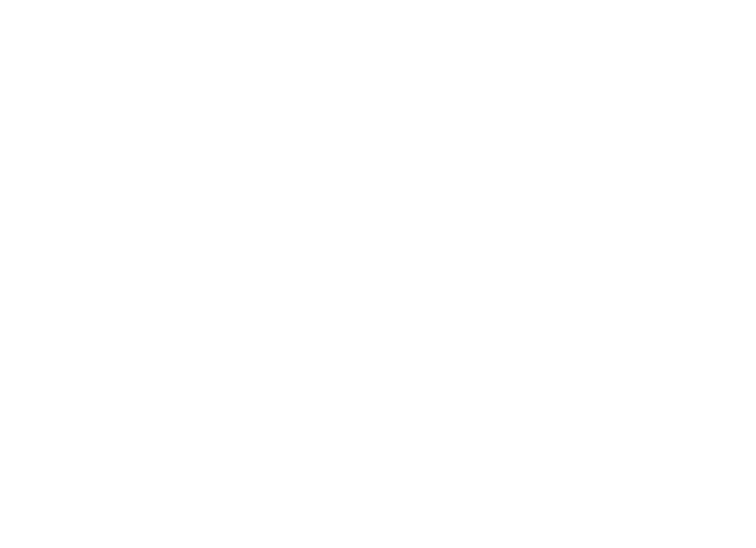
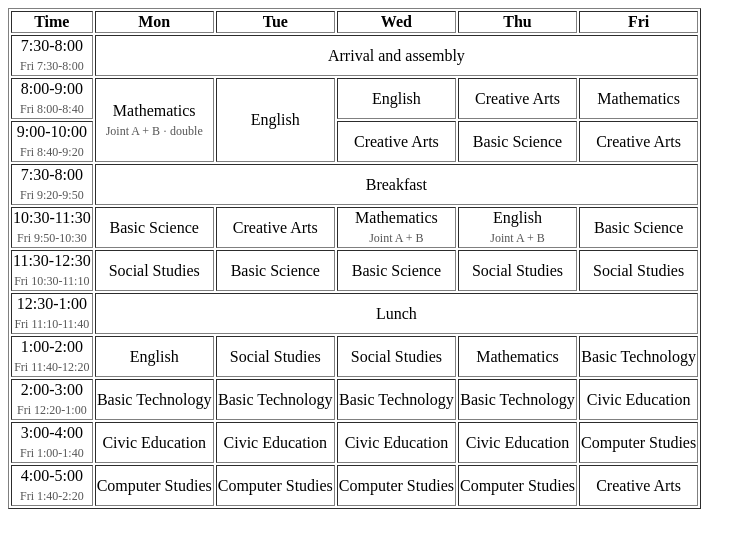
Before and after one commit to RichardFarouk/Aurora-Project, a plain HTML site: page tables.html in a window 1280 px wide. Shown: the whole page, without its empty margins (0-756 px from the left). Drawn offline with Linux system fonts and the light colour scheme.

Commit message:
Updated Tables task

```diff
--- /dev/null
+++ b/tables.css
@@ -0,0 +1,10 @@
+td {
+    text-align: center;
+}
+
+td small {
+    display: block;
+    font-size: 12px;
+    color: #555;
+    margin-top: 4px;
+}
--- a/tables.html
+++ b/tables.html
@@ -4,8 +4,134 @@
         <meta charset="UTH-8">
         <meta name="viewport" content="width=device-width, initial-scale=1.0">
         <title>Time Table</title>
+        <link rel="stylesheet" href="tables.css">
     </head>
     <body>
-        <div></div>
+        <table border="1">
+            <tr>
+                <th>Time</th>
+                <th>Mon</th>
+                <th>Tue</th>
+                <th>Wed</th>
+                <th>Thu</th>
+                <th>Fri</th>
+            </tr>
+
+            <tr>
+                <td>7:30-8:00<br>
+                    <small>Fri 7:30-8:00</small>
+                </td>
+                <td colspan="5">Arrival and assembly</td>
+            </tr>
+
+            <tr>
+                <td>8:00-9:00<br>
+                    <small>Fri 8:00-8:40</small>
+                </td>
+                <td rowspan="2">
+                    Mathematics<br>
+                    <small>Joint A + B &middot; double</small>
+                </td>
+                <td rowspan="2">English</td>
+                <td>English</td>
+                <td>Creative Arts</td>
+                <td>Mathematics</td>
+            </tr>
+
+            <tr>
+                <td>9:00-10:00<br>
+                    <small>Fri 8:40-9:20</small>
+                </td>
+                <td>Creative Arts</td>
+                <td>Basic Science</td>
+                <td>Creative Arts</td>
+            </tr>
+
+            <tr>
+                <td>7:30-8:00<br>
+                    <small>Fri 9:20-9:50</small>
+                </td>
+                <td colspan="5">Breakfast</td>
+            </tr>
+
+            <tr>
+                <td>10:30-11:30<br>
+                    <small>Fri 9:50-10:30</small>
+                </td>
+                <td>Basic Science</td>
+                <td>Creative Arts</td>
+                <td>Mathematics<br>
+                    <small>Joint A + B</small>
+                </td>
+                <td>English<br>
+                    <small>Joint A + B</small>
+                </td>
+                <td>Basic Science</td>
+            </tr>
+
+            <tr>
+                <td>11:30-12:30<br>
+                    <small>Fri 10:30-11:10</small>
+                </td>
+                <td>Social Studies</td>
+                <td>Basic Science</td>
+                <td>Basic Science</td>
+                <td>Social Studies</td>
+                <td>Social Studies</td>
+            </tr>
+
+            <tr>
+                <td>12:30-1:00<br>
+                    <small>Fri 11:10-11:40</small>
+                </td>
+                <td colspan="5">Lunch</td>
+            </tr>
+
+            <tr>
+                <td>1:00-2:00<br>
+                    <small>Fri 11:40-12:20</small>
+                </td>
+                <td>English</td>
+                <td>Social Studies</td>
+                <td>Social Studies</td>
+                <td>Mathematics</td>
+                <td>Basic Technology</td>
+            </tr>
+
+            <tr>
+                <td>2:00-3:00<br>
+                    <small>Fri 12:20-1:00</small>
+                </td>
+                <td>Basic Technology</td>
+                <td>Basic Technology</td>
+                <td>Basic Technology</td>
+                <td>Basic Technology</td>
+                <td>Civic Education</td>
+            </tr>
+
+            <tr>
+                <td>3:00-4:00<br>
+                    <small>Fri 1:00-1:40</small>
+                </td>
+                <td>Civic Education</td>
+                <td>Civic Education</td>
+                <td>Civic Education</td>
+                <td>Civic Education</td>
+                <td>Computer Studies</td>
+            </tr>
+
+            <tr>
+                <td>4:00-5:00<br>
+                    <small>Fri 1:40-2:20</small>
+                </td>
+                <td>Computer Studies</td>
+                <td>Computer Studies</td>
+                <td>Computer Studies</td>
+                <td>Computer Studies</td>
+                <td>Creative Arts</td>
+            </tr>
+
+        </table>
+
     </body>
 </html>
```
